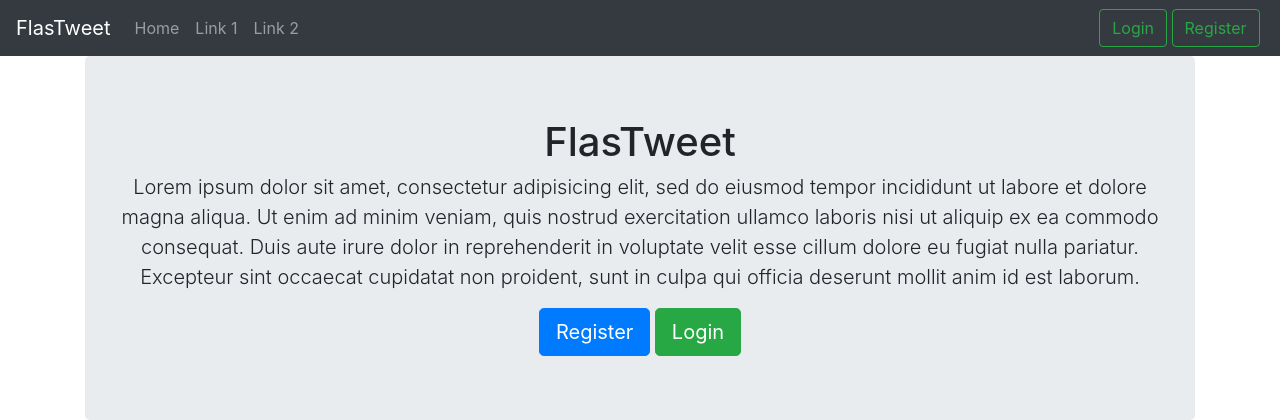
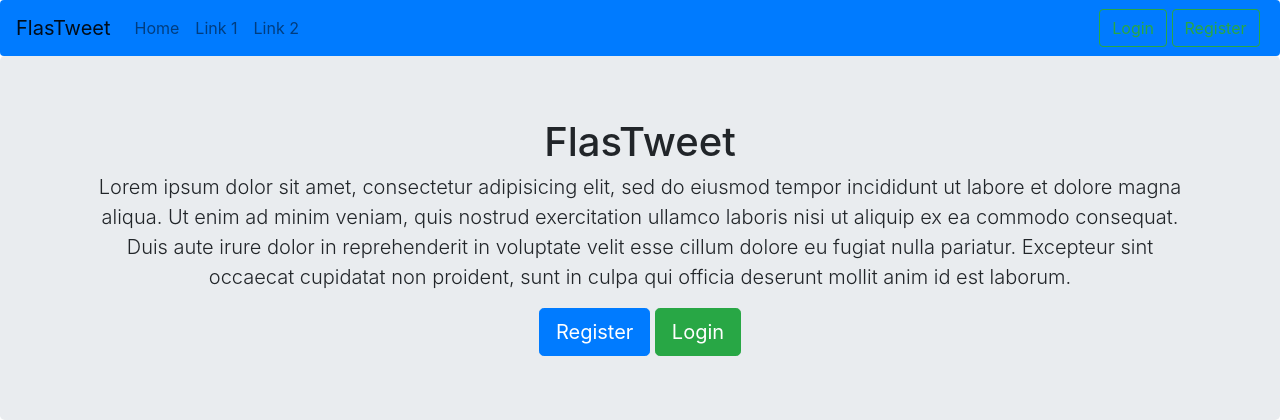
Before and after one commit to pranaypaine/flastweet, a Flask app: page / in a window 1280 px wide. Shown: the top 420 px of the page. Run offline with Flask 2, Linux system fonts and the light colour scheme; some libraries are stand-ins or nearby versions.

Commit message:
layouts update

```diff
--- a/app/templates/index.html
+++ b/app/templates/index.html
@@ -4,6 +4,7 @@
 
 
  <div class="jumbotron text-center">
+ 	<div class="container">
 	<h1>FlasTweet</h1>
 	<p class="lead">Lorem ipsum dolor sit amet, consectetur adipisicing elit, sed do eiusmod
 	tempor incididunt ut labore et dolore magna aliqua. Ut enim ad minim veniam,
@@ -15,7 +16,7 @@
       <a href="/register" class="btn btn-primary btn-lg">Register</a>
       <a href="/login" class="btn btn-success btn-lg">Login</a>
     {% endif %}
-
+    </div>
 </div>
 
 {% endblock %}
--- a/app/templates/layouts/layout.html
+++ b/app/templates/layouts/layout.html
@@ -9,17 +9,18 @@
 
 {% include 'partials/_navbar.html' %}
 
-<div class="container">
+
+
 	{% include 'partials/_messeges.html' %}
+
 	{% block body %}
+
 	{% endblock %}
-</div>
+
+
 <script src="https://code.jquery.com/jquery-3.2.1.slim.min.js" integrity="sha384-KJ3o2DKtIkvYIK3UENzmM7KCkRr/rE9/Qpg6aAZGJwFDMVNA/GpGFF93hXpG5KkN" crossorigin="anonymous"></script>
 <script src="https://cdnjs.cloudflare.com/ajax/libs/popper.js/1.11.0/umd/popper.min.js" integrity="sha384-b/U6ypiBEHpOf/4+1nzFpr53nxSS+GLCkfwBdFNTxtclqqenISfwAzpKaMNFNmj4" crossorigin="anonymous"></script>
 <script src="https://maxcdn.bootstrapcdn.com/bootstrap/4.0.0-beta/js/bootstrap.min.js" integrity="sha384-h0AbiXch4ZDo7tp9hKZ4TsHbi047NrKGLO3SEJAg45jXxnGIfYzk4Si90RDIqNm1" crossorigin="anonymous"></script>
-<script src="//cdn.ckeditor.com/4.7.2/standard/ckeditor.js"></script>
-<script type="text/javascript">
-	CKEDITOR.replace('editor')
-</script>
+
 </body>
 </html>
--- a/app/templates/partials/_navbar.html
+++ b/app/templates/partials/_navbar.html
@@ -1,4 +1,4 @@
-<nav class="navbar navbar-expand-md navbar-dark bg-dark default">
+<nav class="navbar navbar-light bg-primary rounded navbar-expand-md">
       <a class="navbar-brand" href="/">FlasTweet</a>
       <button class="navbar-toggler" type="button" data-toggle="collapse" data-target="#navbarsExampleDefault" aria-controls="navbarsExampleDefault" aria-expanded="false" aria-label="Toggle navigation">
         <span class="navbar-toggler-icon"></span>
```
